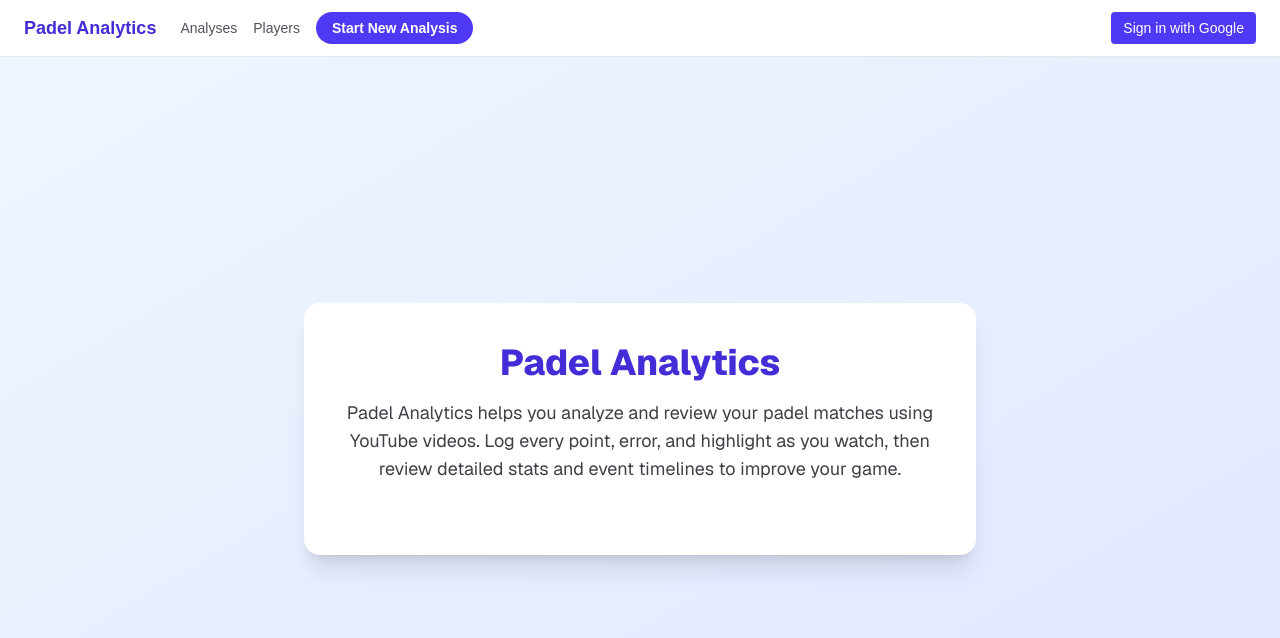
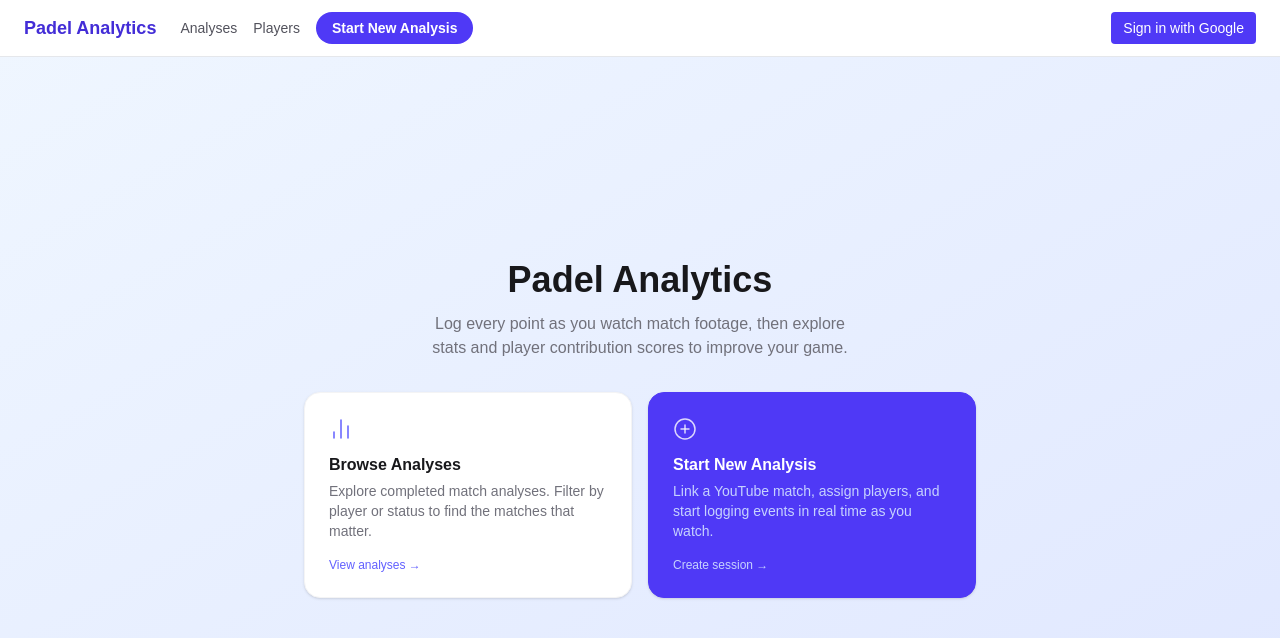
Before and after one commit to nfrimando/padelanalytics, a Next.js app: page / in a window 1280 px wide. Shown: the top 638 px of the page. Built offline with nearby package versions, Linux system fonts and the light colour scheme; no server answers.

Commit message:
home page fix

```diff
--- a/package.json
+++ b/package.json
@@ -12,6 +12,7 @@
     "@supabase/ssr": "^0.10.2",
     "@supabase/supabase-js": "^2.103.3",
     "@tanstack/react-query": "^5.99.2",
+    "lucide-react": "^1.11.0",
     "next": "16.2.4",
     "react": "19.2.4",
     "react-dom": "19.2.4",
--- a/src/app/page.tsx
+++ b/src/app/page.tsx
@@ -2,28 +2,71 @@
 
 import { useSearchParams } from "next/navigation";
 import { Suspense } from "react";
+import Link from "next/link";
+import { BarChart2, PlusCircle } from "lucide-react";
 
 function HomeContent() {
   const searchParams = useSearchParams();
   const authError = searchParams.get("auth_error") === "true";
 
   return (
-    <div className="min-h-[calc(100vh-57px)] flex flex-col items-center justify-center bg-gradient-to-br from-blue-50 to-indigo-100 dark:from-zinc-900 dark:to-zinc-800 font-sans px-4">
-      <div className="max-w-2xl w-full bg-white dark:bg-zinc-900 rounded-2xl shadow-xl p-10 flex flex-col items-center">
-        <h1 className="text-4xl font-extrabold text-indigo-700 dark:text-indigo-300 mb-4 text-center">
-          Padel Analytics
-        </h1>
-        <p className="text-lg text-zinc-700 dark:text-zinc-200 mb-8 text-center">
-          Padel Analytics helps you analyze and review your padel matches using
-          YouTube videos. Log every point, error, and highlight as you watch,
-          then review detailed stats and event timelines to improve your game.
-        </p>
+    <div className="min-h-[calc(100vh-57px)] flex flex-col items-center justify-center bg-gradient-to-br from-blue-50 to-indigo-100 dark:from-zinc-900 dark:to-zinc-800 px-4">
+      <div className="max-w-2xl w-full flex flex-col items-center gap-8">
 
-        {authError && (
-          <p className="text-sm text-red-600 dark:text-red-400 font-medium">
-            Something went wrong during sign in. Please try again.
+        {/* Hero */}
+        <div className="text-center">
+          <h1 className="text-4xl font-extrabold text-zinc-900 dark:text-white mb-3">
+            Padel Analytics
+          </h1>
+          <p className="text-zinc-500 dark:text-zinc-400 text-base max-w-md mx-auto">
+            Log every point as you watch match footage, then explore stats and player contribution scores to improve your game.
           </p>
-        )}
+          {authError && (
+            <p className="mt-3 text-sm text-red-600 dark:text-red-400 font-medium">
+              Something went wrong during sign in. Please try again.
+            </p>
+          )}
+        </div>
+
+        {/* CTA cards */}
+        <div className="grid grid-cols-1 sm:grid-cols-2 gap-4 w-full">
+          <Link
+            href="/analyses"
+            className="group flex flex-col gap-3 bg-white dark:bg-zinc-900 rounded-2xl p-6 border border-zinc-100 dark:border-zinc-800 shadow-sm hover:shadow-md hover:border-indigo-200 dark:hover:border-indigo-700 transition-all"
+          >
+            <BarChart2 className="w-6 h-6 text-indigo-500 dark:text-indigo-400" strokeWidth={1.5} />
+            <div>
+              <p className="font-bold text-zinc-900 dark:text-white group-hover:text-indigo-600 dark:group-hover:text-indigo-400 transition-colors">
+                Browse Analyses
+              </p>
+              <p className="text-sm text-zinc-500 dark:text-zinc-400 mt-1">
+                Explore completed match analyses. Filter by player or status to find the matches that matter.
+              </p>
+            </div>
+            <span className="text-xs font-medium text-indigo-500 mt-1 group-hover:translate-x-0.5 transition-transform inline-block">
+              View analyses →
+            </span>
+          </Link>
+
+          <Link
+            href="/session/new"
+            className="group flex flex-col gap-3 bg-indigo-600 dark:bg-indigo-700 rounded-2xl p-6 border border-indigo-600 dark:border-indigo-700 shadow-sm hover:shadow-md hover:bg-indigo-700 dark:hover:bg-indigo-600 transition-all"
+          >
+            <PlusCircle className="w-6 h-6 text-white/80" strokeWidth={1.5} />
+            <div>
+              <p className="font-bold text-white">
+                Start New Analysis
+              </p>
+              <p className="text-sm text-indigo-200 mt-1">
+                Link a YouTube match, assign players, and start logging events in real time as you watch.
+              </p>
+            </div>
+            <span className="text-xs font-medium text-indigo-200 mt-1 group-hover:translate-x-0.5 transition-transform inline-block">
+              Create session →
+            </span>
+          </Link>
+        </div>
+
       </div>
     </div>
   );
```
Also changed, not shown: 1 other file (tests, documents, lock files or other folders).
